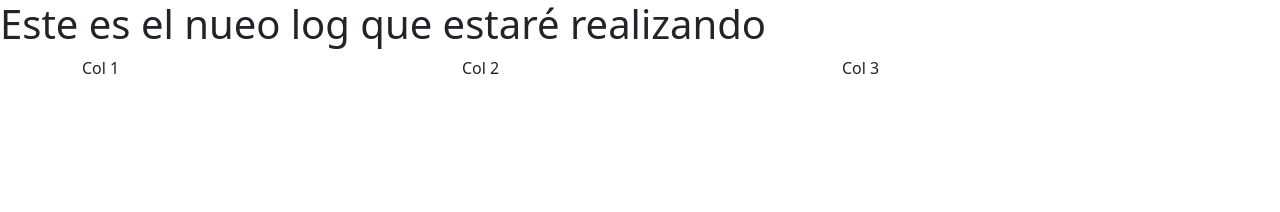
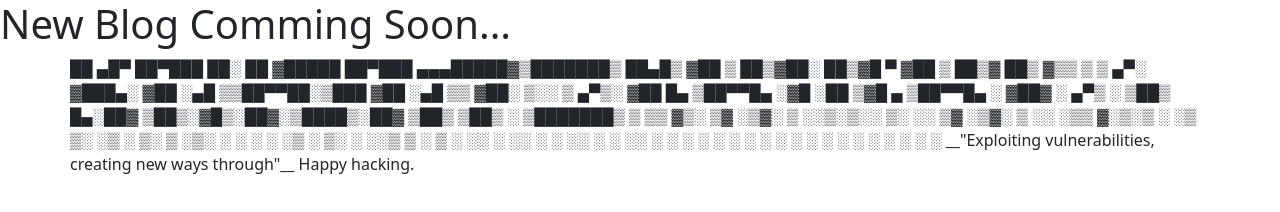
Before and after one commit to krh3rtz/imirtorres.com, a plain HTML site: page index.html in a window 1280 px wide. Drawn offline with nearby package versions, Linux system fonts and the light colour scheme.

Commit message:
Just playing

```diff
--- a/index.html
+++ b/index.html
@@ -9,17 +9,23 @@
     <script src="https://cdn.jsdelivr.net/npm/bootstrap@5.3.0-alpha3/dist/js/bootstrap.bundle.min.js" integrity="sha384-ENjdO4Dr2bkBIFxQpeoTz1HIcje39Wm4jDKdf19U8gI4ddQ3GYNS7NTKfAdVQSZe" crossorigin="anonymous"></script>
 </head>
 <body>
-    <h1>Este es el nueo log que estaré realizando</h1>
+    <h1>New Blog Comming Soon...</h1>
     <div class="container">
-        <div class="row">
-            <div class="col-md-4">
-                Col 1
-            </div>
-            <div class="col-md-4">
-                Col 2
-            </div>
-            <div class="col-md-4">
-                Col 3
+        <div class="row ">
+            ██ ▄█▀ ██▀███   ██░ ██ ▓█████  ██▀███  ▄▄▄█████▓▒███████▒
+            ██▄█▒ ▓██ ▒ ██▒▓██░ ██▒▓█   ▀ ▓██ ▒ ██▒▓  ██▒ ▓▒▒ ▒ ▒ ▄▀░
+           ▓███▄░ ▓██ ░▄█ ▒▒██▀▀██░▒███   ▓██ ░▄█ ▒▒ ▓██░ ▒░░ ▒ ▄▀▒░
+           ▓██ █▄ ▒██▀▀█▄  ░▓█ ░██ ▒▓█  ▄ ▒██▀▀█▄  ░ ▓██▓ ░   ▄▀▒   ░
+           ▒██▒ █▄░██▓ ▒██▒░▓█▒░██▓░▒████▒░██▓ ▒██▒  ▒██▒ ░ ▒███████▒
+           ▒ ▒▒ ▓▒░ ▒▓ ░▒▓░ ▒ ░░▒░▒░░ ▒░ ░░ ▒▓ ░▒▓░  ▒ ░░   ░▒▒ ▓░▒░▒
+           ░ ░▒ ▒░  ░▒ ░ ▒░ ▒ ░▒░ ░ ░ ░  ░  ░▒ ░ ▒░    ░    ░░▒ ▒ ░ ▒
+           ░ ░░ ░   ░░   ░  ░  ░░ ░   ░     ░░   ░   ░      ░ ░ ░ ░ ░
+           ░  ░      ░      ░  ░  ░   ░  ░   ░                ░ ░
+                                                            ░
+
+           __"Exploiting vulnerabilities, creating new ways through"__
+
+           Happy hacking.
             </div>
         </div>
     </div>
```
